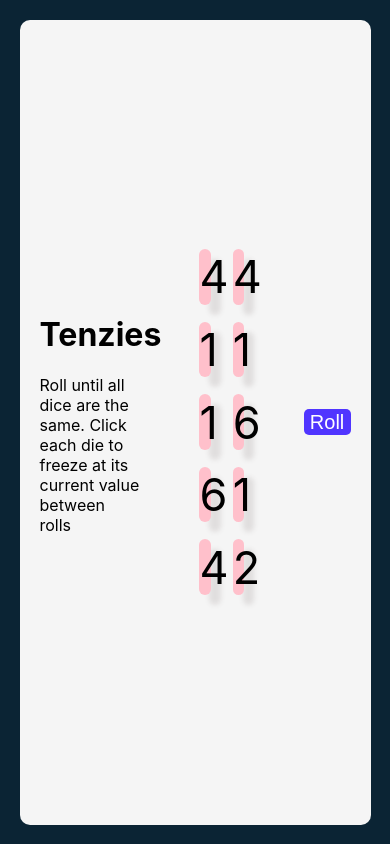
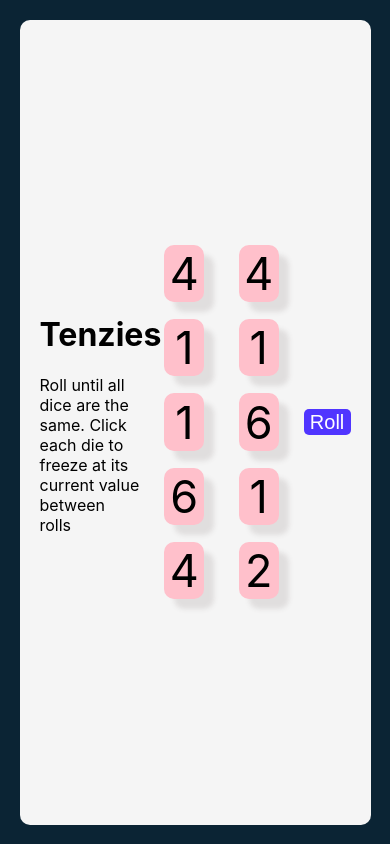
Before and after one commit to immangat/tenzies, a React (Create React App) app: page / in a window 390 px wide. Built offline with nearby package versions, Linux system fonts and the light colour scheme.

Commit message:
added resposive design

```diff
--- a/src/styles/App.css
+++ b/src/styles/App.css
@@ -45,3 +45,11 @@ main {
 .content--title{
   max-width: 100px;
 }
+
+
+@media screen and (min-width: 0px) and (max-width: 800px) {
+  .dies{
+    grid-template: 1fr 1fr 1fr 1fr 1fr/ 35% 35%;
+
+  }
+}
--- a/src/styles/Die.css
+++ b/src/styles/Die.css
@@ -26,3 +26,7 @@
 .die--value{
 
 }
+
+@media screen and (min-width: 0px) and (max-width: 450px) {
+
+}
```
